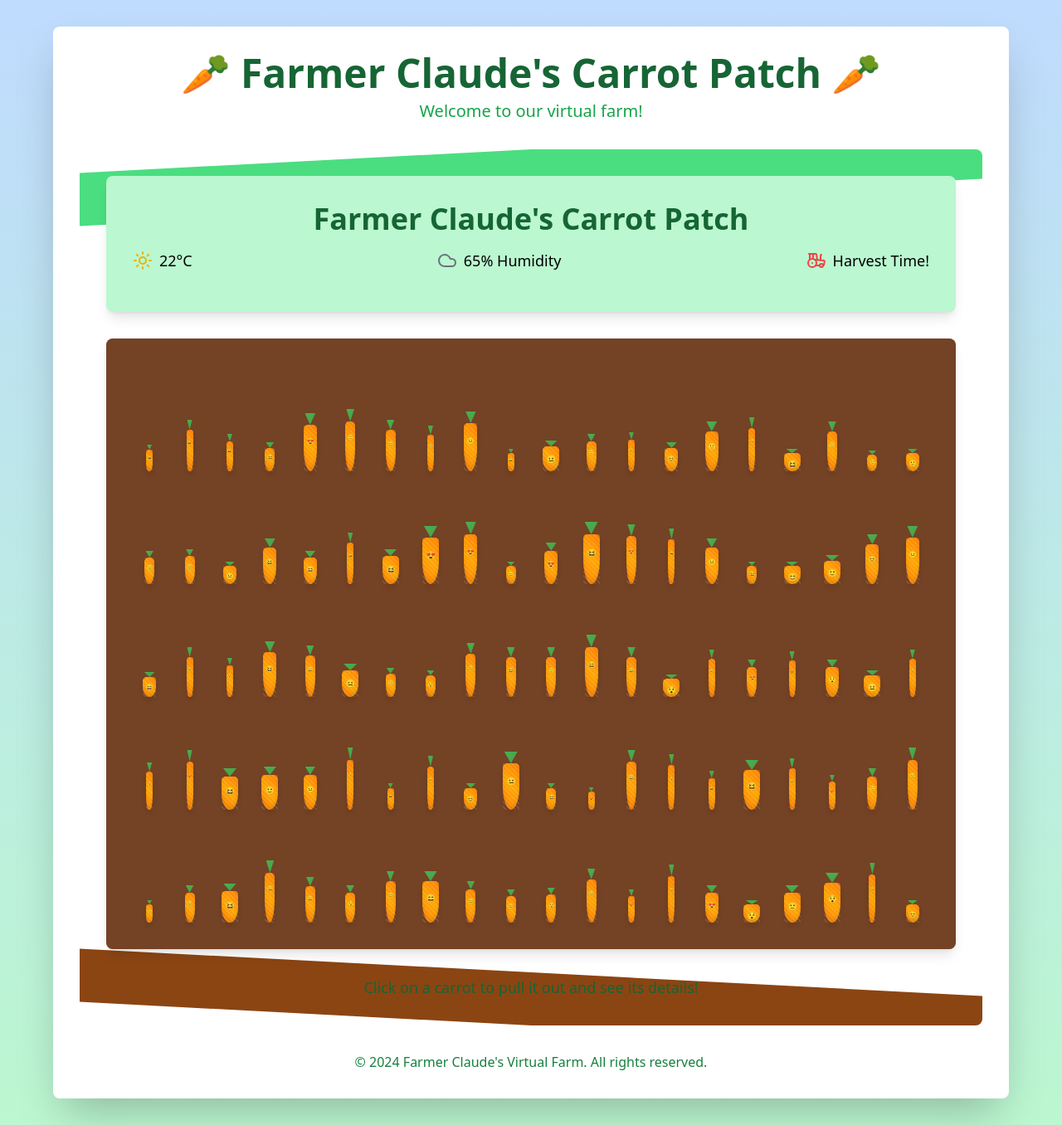
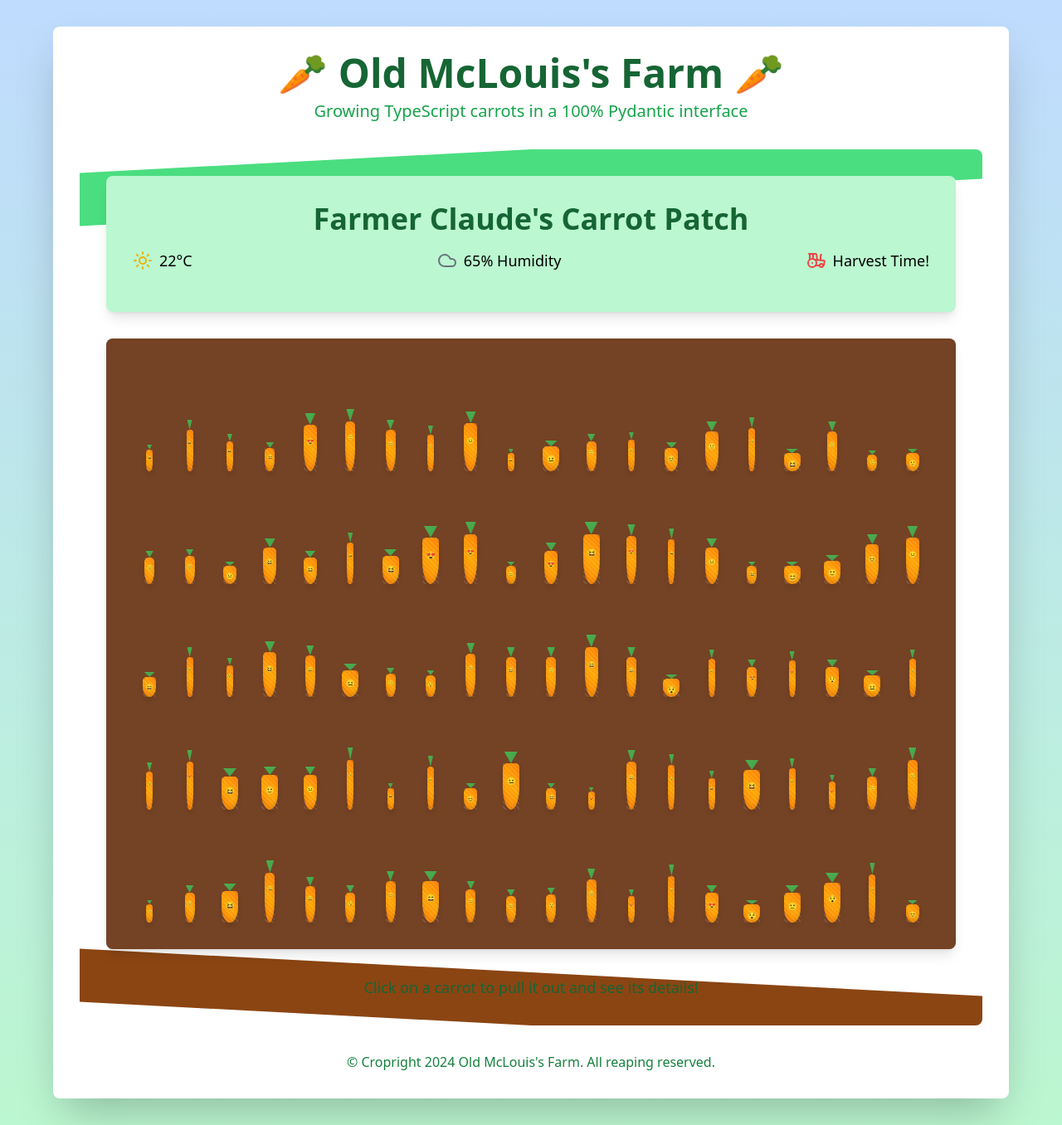
Before and after one commit to lmmx/pyd2ts-demo, a React (Create React App) app in the folder carrot-demo/: page / in a window 1280 px wide. Shown: the whole page at 83% size. Built offline with nearby package versions, Linux system fonts and the light colour scheme.

Commit message:
Farm harder

```diff
--- a/carrot-demo/src/App.tsx
+++ b/carrot-demo/src/App.tsx
@@ -10,8 +10,8 @@ const App: React.FC = () => {
     <div className="min-h-screen bg-gradient-to-b from-blue-200 to-green-200 flex flex-col items-center justify-center p-8">
       <div className="w-full max-w-6xl bg-white rounded-lg shadow-2xl p-8">
         <header className="text-center mb-8">
-          <h1 className="text-5xl font-bold text-green-800 mb-2">🥕 Farmer Claude's Carrot Patch 🥕</h1>
-          <p className="text-xl text-green-600">Welcome to our virtual farm!</p>
+          <h1 className="text-5xl font-bold text-green-800 mb-2">🥕 Old McLouis's Farm 🥕</h1>
+          <p className="text-xl text-green-600">Growing TypeScript carrots in a 100% Pydantic interface</p>
         </header>
 
         <div className="bg-brown-100 p-8 rounded-lg mb-8 relative overflow-hidden">
@@ -27,7 +27,7 @@ const App: React.FC = () => {
         </div>
 
         <footer className="text-center text-green-700">
-          <p>© 2024 Farmer Claude's Virtual Farm. All rights reserved.</p>
+          <p>© Cropright 2024 Old McLouis's Farm. All reaping reserved.</p>
         </footer>
       </div>
     </div>
```
